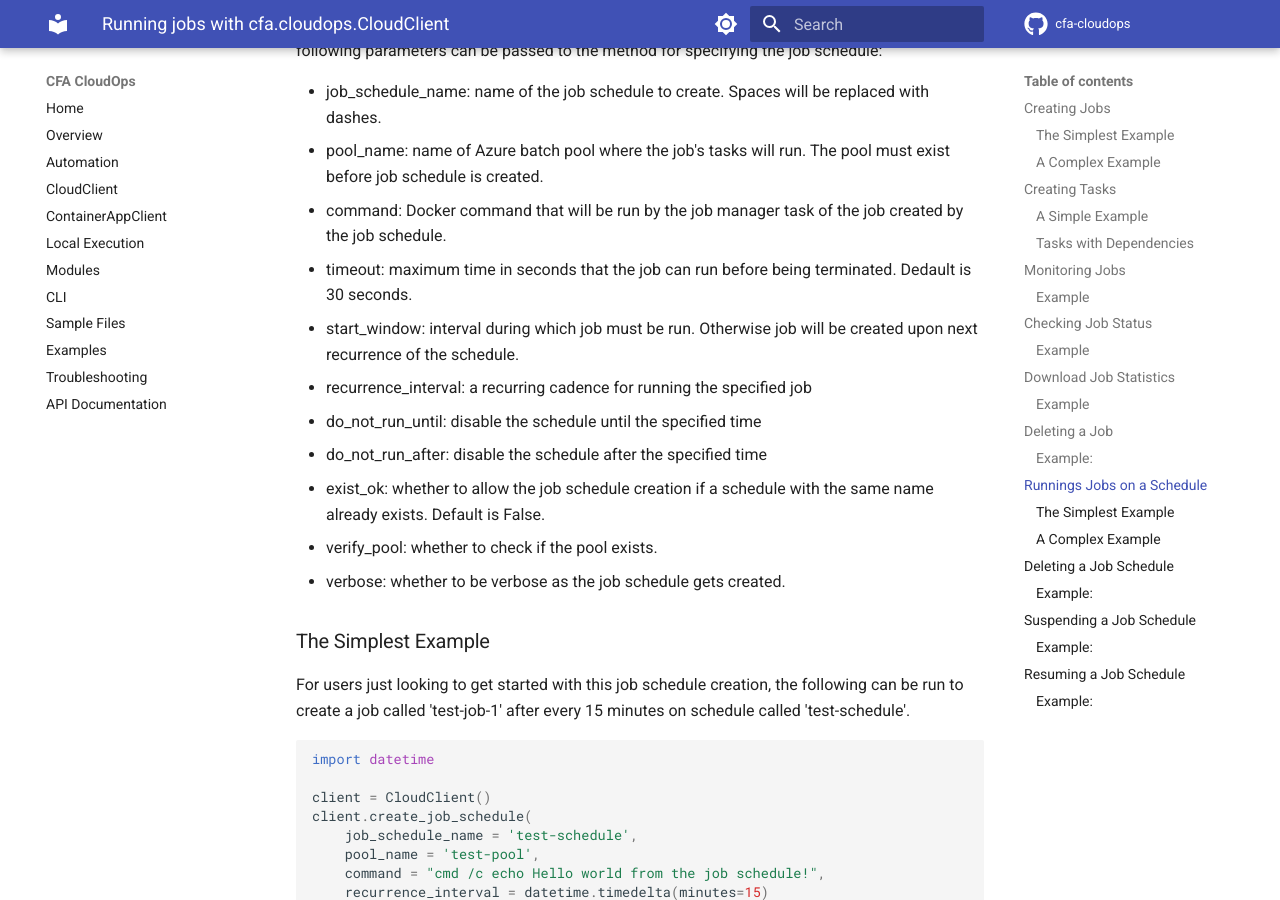
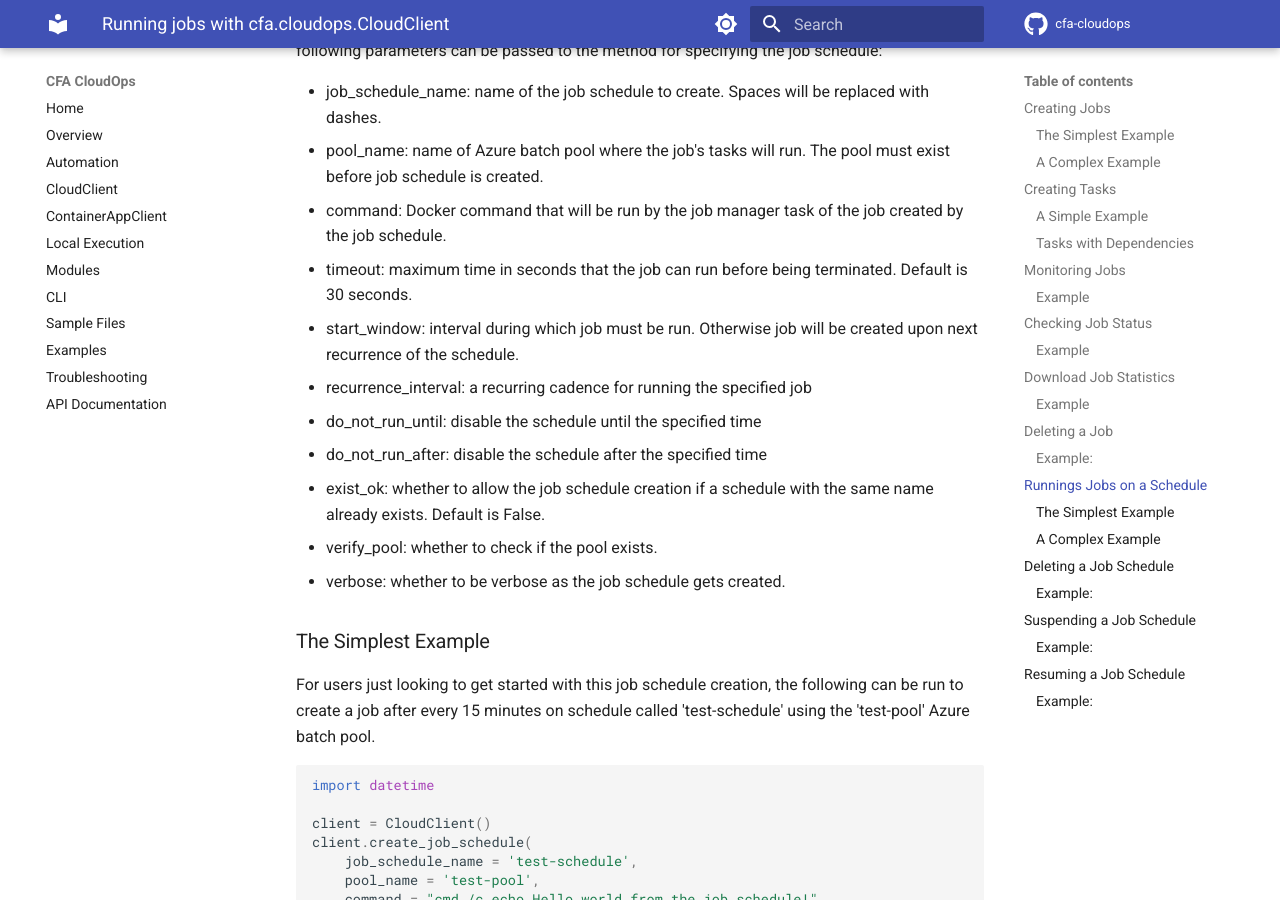
Before and after one commit to CDCgov/cfa-cloudops, an MkDocs documentation site: the page built from docs/CloudClient/job.md, in a window 1280 px wide and 900 px high, scrolled down 5018 px. Built offline with MkDocs 1.6.1 and Material for MkDocs 9.7.7, drawn with Linux system fonts in a browser that asks for light colours; comment, search, counter and statistics services are not loaded.

Commit message:
Fix typo and enhance example in job.md
Corrected the spelling of 'Default' in the timeout description and clarified the example for job schedule creation.

````diff
--- a/docs/CloudClient/job.md
+++ b/docs/CloudClient/job.md
@@ -164,7 +164,7 @@ The `CloudClient` class has a method called `create_job_schedule` which should b
 - job_schedule_name: name of the job schedule to create. Spaces will be replaced with dashes.
 - pool_name: name of Azure batch pool where the job's tasks will run. The pool must exist before job schedule is created.
 - command: Docker command that will be run by the job manager task of the job created by the job schedule.
-- timeout: maximum time in seconds that the job can run before being terminated. Dedault is 30 seconds.
+- timeout: maximum time in seconds that the job can run before being terminated. Default is 30 seconds.
 - start_window: interval during which job must be run. Otherwise job will be created upon next recurrence of the schedule.
 - recurrence_interval: a recurring cadence for running the specified job
 - do_not_run_until: disable the schedule until the specified time
@@ -174,7 +174,7 @@ The `CloudClient` class has a method called `create_job_schedule` which should b
 - verbose: whether to be verbose as the job schedule gets created.
 
 ### The Simplest Example
-For users just looking to get started with this job schedule creation, the following can be run to create a job called 'test-job-1' after every 15 minutes on schedule called 'test-schedule'.
+For users just looking to get started with this job schedule creation, the following can be run to create a job after every 15 minutes on schedule called 'test-schedule' using the 'test-pool' Azure batch pool.
 ```python
 import datetime
 
````
